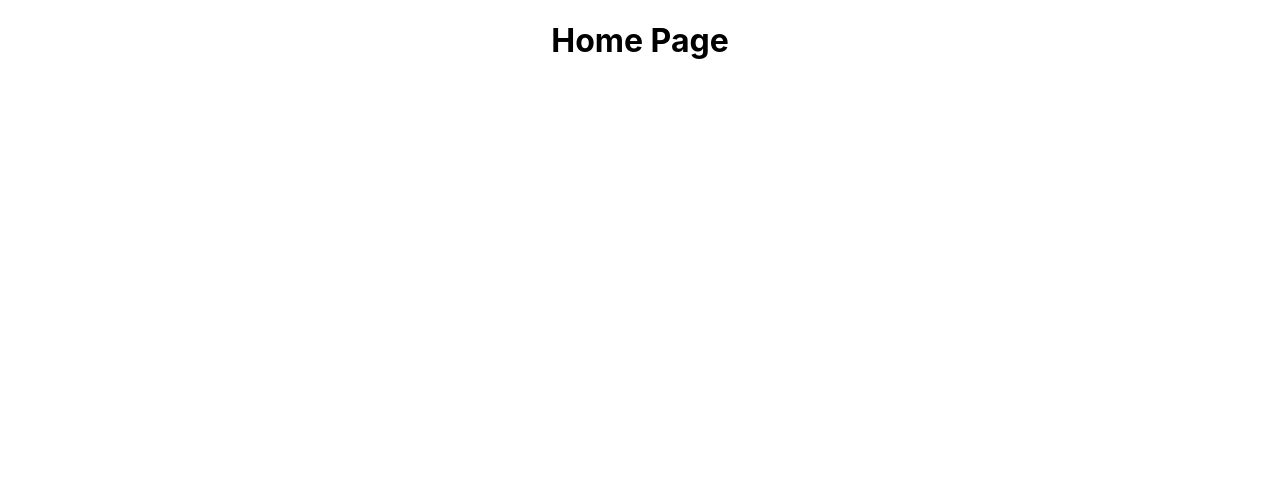
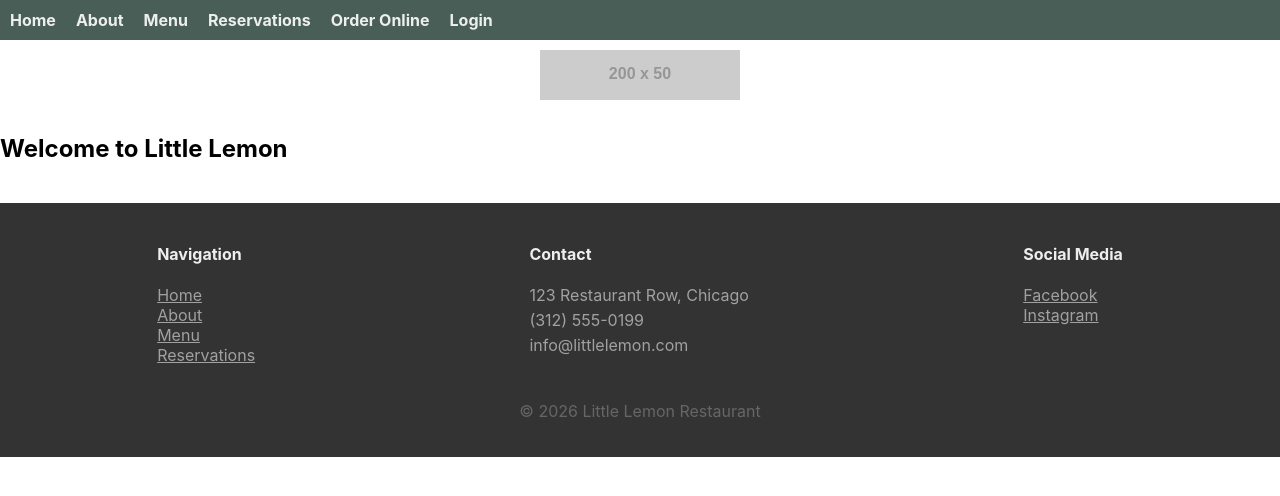
Before and after one commit to LuisTabaranza/Little-Lemon, a React (Create React App) app: page / in a window 1280 px wide. Shown: the top 496 px of the page. Built offline with nearby package versions, Linux system fonts and the light colour scheme.

Commit message:
Set up semantic layout components and update SEO metadata

```diff
--- a/public/index.html
+++ b/public/index.html
@@ -5,11 +5,11 @@
     <link rel="icon" href="%PUBLIC_URL%/favicon.ico" />
     <meta name="viewport" content="width=device-width, initial-scale=1" />
     <meta name="theme-color" content="#000000" />
-    <meta
-      name="description"
-      content="Web site created using create-react-app"
-    />
     <link rel="apple-touch-icon" href="%PUBLIC_URL%/logo192.png" />
+    <meta name="description" content="Little Lemon is a charming neighborhood bistro that serves modern Mediterranean cuisine."/>
+    <meta property="og:title" content="Little Lemon Restaurant"/>
+    <meta property="og:description" content="Experience authentic Mediterranean flavors and fresh ingredients at Chicago's favorite neighborhood bistro."/>
+    <meta property="og:image" content="https://placehold.co/1200x630/495E57/EDEFEE?text=Little+Lemon+Restaurant"/>
     <!--
       manifest.json provides metadata used when your web app is installed on a
       user's mobile device or desktop. See https://developers.google.com/web/fundamentals/web-app-manifest/
--- a/src/App.js
+++ b/src/App.js
@@ -1,10 +1,17 @@
 import './App.css';
+import Header from './Header';
+import Nav from './Nav';
+import Main from './Main';
+import Footer from './Footer';
 
 function App() {
   return (
-    <div className="App">
-      <h1>Home Page</h1>
-    </div>
+    <>
+      <Nav />
+      <Header />
+      <Main />
+      <Footer />
+    </>
   );
 }
 
--- /dev/null
+++ b/src/Footer.js
@@ -0,0 +1,35 @@
+import React from 'react';
+
+function Footer() {
+    return (
+        <footer style={{ backgroundColor: '#333333', color: '#EDEFEE', padding: '20px', marginTop: '40px' }}>
+            <div style={{ display: 'flex', justifyContent: 'space-around', flexWrap: 'wrap' }}>
+                <div>
+                    <h4>Navigation</h4>
+                    <ul style={{ listStyle: 'none', padding: 0 }}>
+                        <li><a href="/" style={{ color: '#A1A1A1' }}>Home</a></li>
+                        <li><a href="#about" style={{ color: '#A1A1A1' }}>About</a></li>
+                        <li><a href="#menu" style={{ color: '#A1A1A1' }}>Menu</a></li>
+                        <li><a href="#reservations" style={{ color: '#A1A1A1' }}>Reservations</a></li>
+                    </ul>
+                </div>
+                <div>
+                    <h4>Contact</h4>
+                    <p style={{ color: '#A1A1A1', margin: '5px 0' }}>123 Restaurant Row, Chicago</p>
+                    <p style={{ color: '#A1A1A1', margin: '5px 0' }}>(312) 555-0199</p>
+                    <p style={{ color: '#A1A1A1', margin: '5px 0' }}>info@littlelemon.com</p>
+                </div>
+                <div>
+                    <h4>Social Media</h4>
+                    <ul style={{ listStyle: 'none', padding: 0 }}>
+                        <li><a href="#facebook" style={{ color: '#A1A1A1' }}>Facebook</a></li>
+                        <li><a href="#instagram" style={{ color: '#A1A1A1' }}>Instagram</a></li>
+                    </ul>
+                </div>
+            </div>
+            <p style={{ textAlign: 'center', marginTop: '20px', color: '#666' }}>© 2026 Little Lemon Restaurant</p>
+        </footer>
+    );
+}
+
+export default Footer;
--- /dev/null
+++ b/src/Header.js
@@ -0,0 +1,15 @@
+import React from 'react';
+
+function Header() {
+    return (
+        <header style={{ padding: '10px', textAlign: 'center' }}>
+            {/* Temporary high-visibility placeholder image */}
+            <img
+                src="https://placehold.co/200x50/f4ce14/333333?text=Little+Lemon"
+                alt="Little Lemon Logo Placeholder"
+            />
+        </header>
+    );
+}
+
+export default Header;
--- /dev/null
+++ b/src/Main.js
@@ -0,0 +1,11 @@
+import React from 'react';
+
+function Main() {
+    return (
+        <main>
+            <h2>Welcome to Little Lemon</h2>
+        </main>
+    );
+}
+
+export default Main;
--- /dev/null
+++ b/src/Nav.js
@@ -0,0 +1,18 @@
+import React from 'react';
+
+function Nav() {
+    return (
+        <nav style={{ backgroundColor: '#495E57', padding: '10px' }}>
+            <ul style={{ display: 'flex', listStyle: 'none', gap: '20px', margin: 0, padding: 0 }}>
+                <li><a href="/" style={{ color: '#EDEFEE', textDecoration: 'none', fontWeight: 'bold' }}>Home</a></li>
+                <li><a href="#about" style={{ color: '#EDEFEE', textDecoration: 'none', fontWeight: 'bold' }}>About</a></li>
+                <li><a href="#menu" style={{ color: '#EDEFEE', textDecoration: 'none', fontWeight: 'bold' }}>Menu</a></li>
+                <li><a href="#reservations" style={{ color: '#EDEFEE', textDecoration: 'none', fontWeight: 'bold' }}>Reservations</a></li>
+                <li><a href="#order" style={{ color: '#EDEFEE', textDecoration: 'none', fontWeight: 'bold' }}>Order Online</a></li>
+                <li><a href="#login" style={{ color: '#EDEFEE', textDecoration: 'none', fontWeight: 'bold' }}>Login</a></li>
+            </ul>
+        </nav>
+    );
+}
+
+export default Nav;
```
